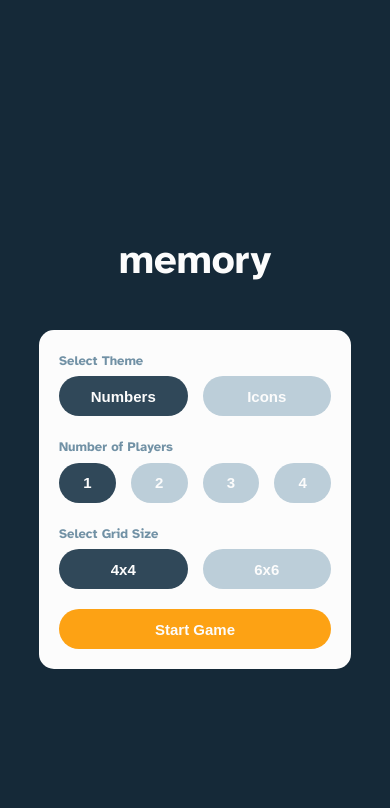
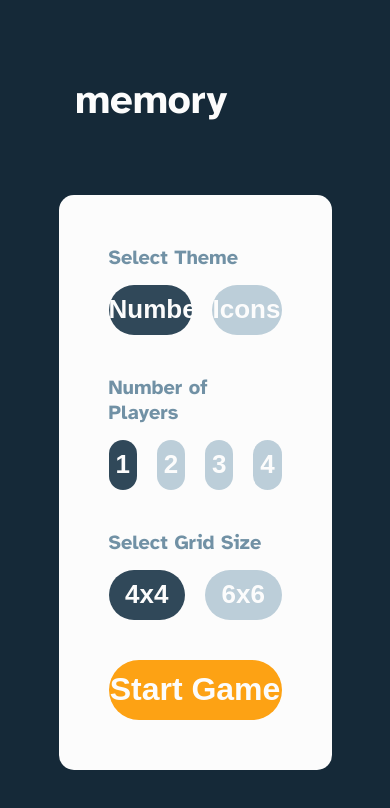
Before and after one commit to AmaliTech-Training-Academy/Memory_Game, a plain HTML site: page memory-game/starter-code/index.html in a window 390 px wide. Drawn offline with Linux system fonts and the light colour scheme.

Commit message:
style update

```diff
--- a/memory-game/starter-code/css/style.css
+++ b/memory-game/starter-code/css/style.css
@@ -114,7 +114,7 @@ h1 {
     border-radius: 15px;
 }
 
-@media screen and (min-width: 768px) {
+@media screen and (max-width: 768px) {
     .section {
         width: 70vw;
     }
@@ -685,50 +685,3 @@ html body .show {
         background-color: var(--color-blue);
     }
 }
-
-
-/*----Mobile Reponsiveness----*/
-
-@media only screen and (min-width: 320px) and (max-width: 600px) {
-    .section {
-        width: 80vw;
-        padding: 20px;
-        margin: 0 auto 20px;
-    }
-    .heading-main {
-        font-size: 40px;
-        width: 30vw;
-        margin: 80px auto 45px;
-    }
-    .text-select {
-        font-size: 13px;
-        margin-bottom: 15px;
-        margin-top: 0px;
-        height: 1vh;
-    }
-    .layout {
-        width: 100%;
-        /* background-color: blue;
-        display: flex;
-        justify-content: center;
-        align-items: center;*/
-        gap: 15px;
-        margin-bottom: 20px;
-    }
-    input[type="radio"] {
-        width: 50%;
-        height: 40px;
-        /*border-radius: 50px;
-        text-align: center;*/
-    }
-    input[type="radio"]::before {
-        content: " ";
-        font-size: 15px;
-    }
-    .btn-start {
-        /*margin-top: 0px;*/
-        width: 100%;
-        height: 40px;
-        font-size: 15px;
-    }
-}
```
